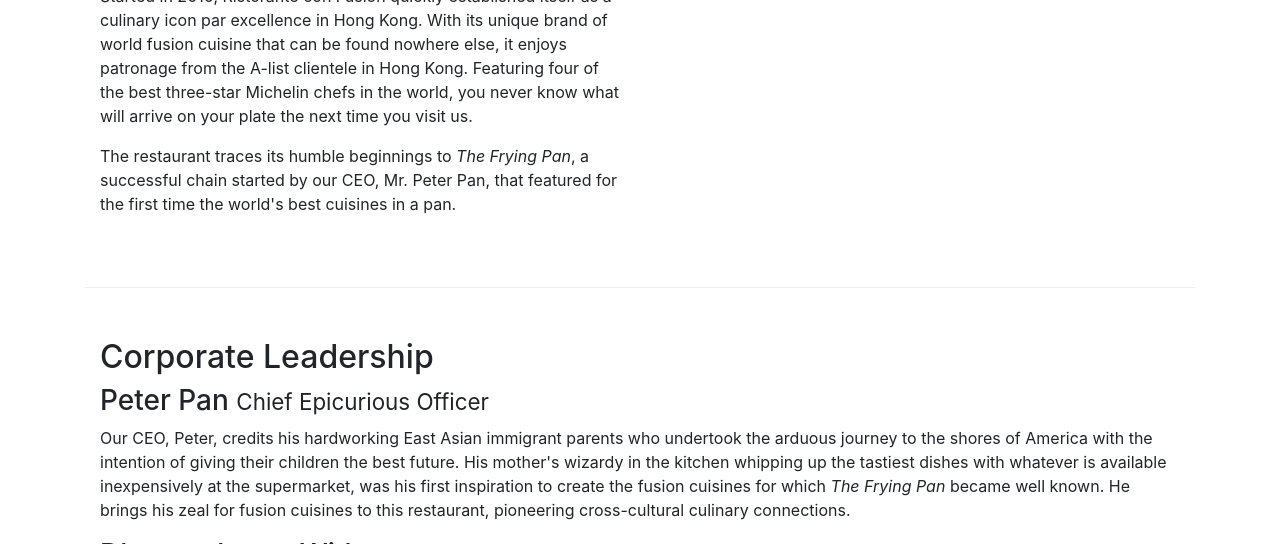
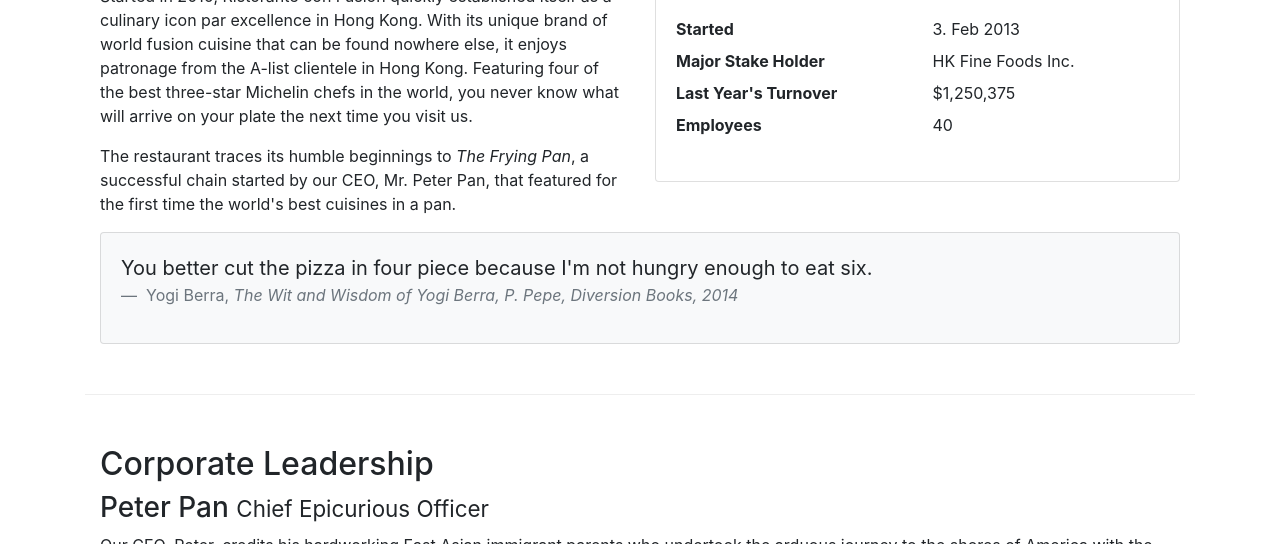
Before and after one commit to mdamian9/conFusion, a website: page aboutus.html in a window 1280 px wide. Shown: the part 577-1121 px from the top of the page. Drawn offline with nearby package versions, Linux system fonts and the light colour scheme.

Commit message:
Added card / content

```diff
--- a/aboutus.html
+++ b/aboutus.html
@@ -81,7 +81,34 @@
                 <p>The restaurant traces its humble beginnings to <em>The Frying Pan</em>, a successful chain started
                     by our CEO, Mr. Peter Pan, that featured for the first time the world's best cuisines in a pan.</p>
             </div>
-            <div class="col-12 col-sm">
+            <div class="col-sm">
+                <div class="card">
+                    <h3 class="card-header bg-primary text-white">Facts At A Glance</h3>
+                    <div class="card-body">
+                        <dl class="row">
+                            <dt class="col-6">Started</dt>
+                            <dd class="col-6">3. Feb 2013</dd>
+                            <dt class="col-6">Major Stake Holder</dt>
+                            <dd class="col-6">HK Fine Foods Inc.</dd>
+                            <dt class="col-6">Last Year's Turnover</dt>
+                            <dd class="col-6">$1,250,375</dd>
+                            <dt class="col-6">Employees</dt>
+                            <dd class="col-6">40</dd>
+                        </dl>
+                    </div>
+                </div>
+            </div>
+            <div class="col-12">
+                <div class="card card-body bg-light">
+                    <blockquote class="blockquote">
+                        <p class="mb-0">You better cut the pizza in four piece because I'm not hungry enough to eat
+                            six.</p>
+                        <footer class="blockquote-footer">
+                            Yogi Berra, <cite title="Source Title">The Wit and Wisdom of Yogi Berra, P. Pepe, Diversion
+                                Books, 2014</cite>
+                        </footer>
+                    </blockquote>
+                </div>
             </div>
         </div>
 
```
